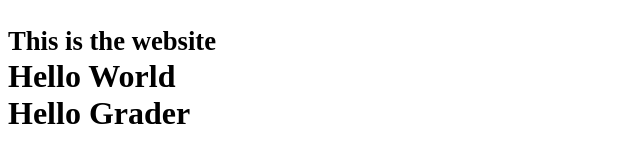
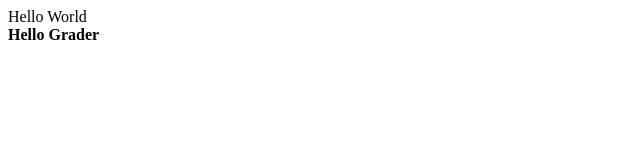
Before and after one commit to js121298-1574745/js121298-1574745.github.io, a plain HTML site: page index.html in a window 1280 px wide. Shown: the whole page, without its empty margins (0-640 px from the left). Drawn offline with Linux system fonts and the light colour scheme.

Commit message:
Add files via upload

```diff
--- a/index.html
+++ b/index.html
@@ -4,7 +4,7 @@
         <title>Hello World</title>
     </head>
     <body>
-        <h1> <small> This is the website </small> <br> Hello World <br> <b>Hello Grader</b>
+        Hello World <br> <b>Hello Grader</b>
         </h1>
     </body>
 </html>
```
